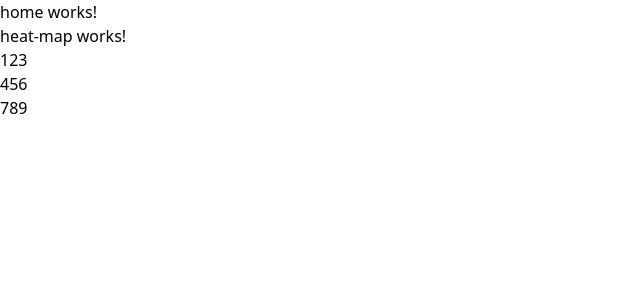
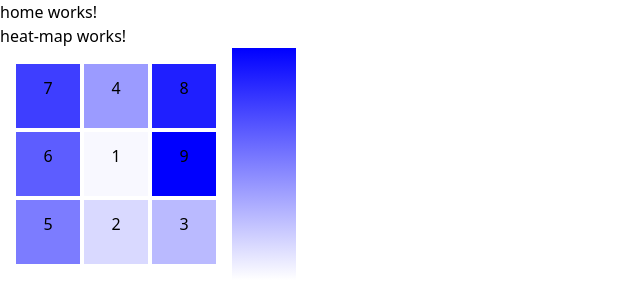
Before and after one commit to faguilarm/ngheatmap, an Angular app: page / in a window 1280 px wide. Shown: the top 308 px of the page, without its empty margins (0-640 px from the left). Built offline with nearby package versions, Linux system fonts and the light colour scheme.

Commit message:
calculate color scale in shades of blue

```diff
--- a/src/app/heat-map/heat-map.component.html
+++ b/src/app/heat-map/heat-map.component.html
@@ -1,8 +1,13 @@
 <p>heat-map works!</p>
-<div class="flex flex-col">
-  <div *ngFor="let row of data" class="flex">
-    <div *ngFor="let cell of row" class="flex">
-      {{cell}}
+<div class="heat-map-container">
+  <div class="heat-map-chart" [style.grid-template-columns]="gridColumns">
+    <div *ngFor="let cell of scaledData" class="cell"
+      [style.background-color]="cell.rgb">
+        {{cell.value}}
     </div>
   </div>
+
+  <div class="heat-map-scale">
+
+  </div>
 </div>
--- a/src/app/heat-map/heat-map.component.scss
+++ b/src/app/heat-map/heat-map.component.scss
@@ -0,0 +1,21 @@
+.heat-map-container {
+  @apply flex;
+
+  .heat-map-chart {
+    @apply grid gap-1 p-4;
+
+    .row {
+      @apply flex;
+    }
+
+    .cell {
+      @apply w-16 h-16 p-4 leading-4 text-center align-middle;
+    }
+  }
+
+  .heat-map-scale {
+    @apply w-16 h-auto p-4;
+    background: rgb(255,255,255);
+    background: linear-gradient(0deg, rgba(255,255,255,1) 0%, rgba(0,0,255,1) 100%);
+  }
+}
--- a/src/app/heat-map/heat-map.component.ts
+++ b/src/app/heat-map/heat-map.component.ts
@@ -1,5 +1,9 @@
 import { Component, Input, OnInit } from '@angular/core';
 
+type DataPoint = {
+  value: number;
+  rgb: string;
+}
 @Component({
   selector: 'app-heat-map',
   templateUrl: './heat-map.component.html',
@@ -9,9 +13,28 @@ export class HeatMapComponent implements OnInit {
 
   @Input()
   data: number[][] = [];
+  scaledData: DataPoint[] = [];
+  gridColumns = '';
 
   constructor() { }
 
   ngOnInit(): void {
+    const flat = this.data.flat();
+    const sort = [...flat].sort();
+    const min = sort[0];
+    const max = sort[sort.length-1];
+    const diff = max - min;
+    const maxScale = 255;
+    const step = Math.floor(maxScale / diff);
+    this.gridColumns = `repeat(${this.data[0].length}, minmax(0, 1fr))`;
+    this.scaledData = flat.map(point => {
+      let scaledValue = (max - point) * step;
+      const rgb = `rgb(${scaledValue},${scaledValue},${maxScale})`
+      return {
+        value: point,
+        rgb: rgb
+      }
+    });
+    console.log(this.scaledData)
   }
 }
--- a/src/app/home/home.component.ts
+++ b/src/app/home/home.component.ts
@@ -8,9 +8,9 @@ import { Component, OnInit } from '@angular/core';
 export class HomeComponent implements OnInit {
 
   heatmapData = [
-    [1,2,3],
-    [4,5,6],
-    [7,8,9]
+    [7,4,8],
+    [6,1,9],
+    [5,2,3]
   ];
 
   constructor() { }
```
